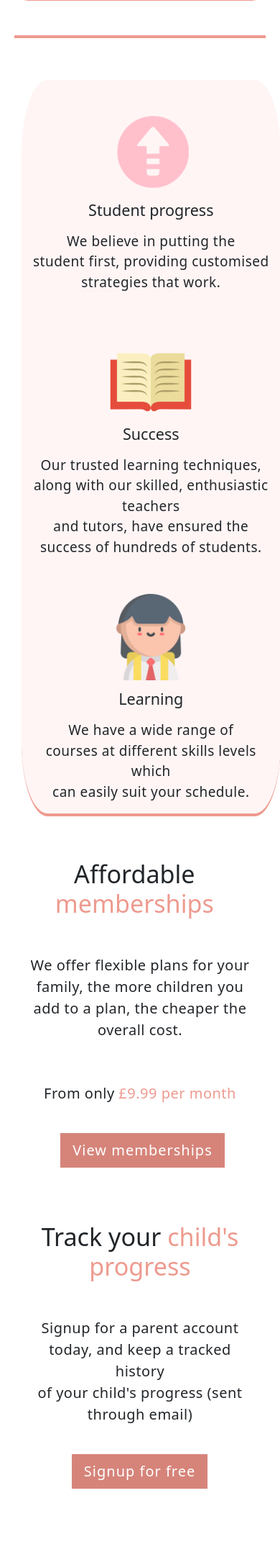
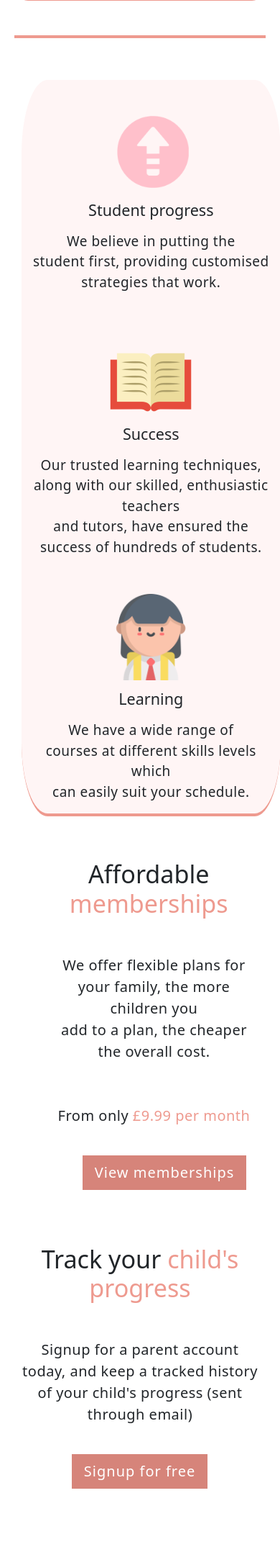
Before and after one commit to rising-stark/edtech_asacademy, a Django app: page / in a window 390 px wide; the page is wider, and only the part inside the window is pictured. Shown: the part 1531-3680 px from the top of that part at 72% size. Run offline with Django 3.2, Linux system fonts and the light colour scheme; the visitor is signed in with stand-in values (Sample User, id 1); some libraries are stand-ins or nearby versions.

Commit message:
made site mobile responsive, fixed layout issues in desktop mode, etc., please test everything and update me guys critique it

```diff
--- a/src/static/css/style.css
+++ b/src/static/css/style.css
@@ -1130,22 +1142,31 @@ margin-bottom: 100px;
 	position:absolute;
 
 left:14%;
-top:316%;
+top:249%;
 width: 31%;
 
 margin-bottom: 100px;
 }
-
+.container23{
+	position: relative;
+	margin-left: 55%;
+}
+.container42{
+	position: relative;
+	margin-left: 10%;
+}
 .logo5 {
 	position:absolute;
 left:56%;
-top: 477.5%;
+top: 387.5%;
 width: 34%;
 
 margin-bottom: 100px;
 }
 
-
+.text-left22{
+	text-align: left;
+}
 
 #contact{
     padding:10px 0 10px;
@@ -2144,5 +2166,8 @@ width: 35%;
 	-o-transition: all 0.3s;
 	transition: all 0.3s;
 }
-
-}
+.container23{
+	position: relative;
+margin-left:0%;
+}
+}
--- a/src/templates/_base.html
+++ b/src/templates/_base.html
@@ -34,11 +34,11 @@
   <form class="d-flex">
     <ul class="navbar-nav me-auto mb-2 mb-lg-0">
       {% if request.user.is_authenticated %}
-        <li class="nav-item5"><a class="nav-link" href="/profile">Welcome, <b><em>{{ request.user}}</em></b>&nbsp;&nbsp;<i class="fa fa-user"></i></a></li>
+        <li class="nav-item500"><a class="nav-link" href="/profile">Welcome, <b><em>{{ request.user}}</em></b>&nbsp;&nbsp;<i class="fa fa-user"></i></a></li>
         <li class="nav-item4"><a class="nav-link" href="/logout">logout</a></li>
       {% else %}
         <li class="nav-item4"><a class="nav-link" href="/login">Login</a></li>
-        <li class="nav-item500"><a class="nav-link btn-light  custom-btn" href="/signup">Signup</a></li>
+        <li class="nav-item5"><a class="nav-link btn-light  custom-btn" href="/signup">Signup</a></li>
       {% endif %}
     </ul>
 </form>
--- a/src/templates/index.html
+++ b/src/templates/index.html
@@ -10,6 +10,8 @@
     header#top {
         /* background: url("{% static 'images/header.png' %}") 50% 0 no-repeat fixed;
         background-size: cover; */
+        position: relative;
+        top: 100%;
         background: #fbe1ff;  /* fallback for old browsers */
         background: -webkit-linear-gradient(to right, #fad8ff, #ffeefe);  /* Chrome 10-25, Safari 5.1-6 */
         background: linear-gradient(to right, #ffffff, #fefbff); /* W3C, IE 10+/ Edge, Firefox 16+, Chrome 26+, Opera 12+, Safari 7+ */
@@ -177,7 +179,7 @@
 
 
 
-    <div class="container  ">
+    <div class="container42 ">
       <section>
               <h2 class="font-weight-bold display-4 text-left text-left12">Affordable <strong><span style="color: #EE9A8F">memberships</span></strong></h2>
               <br>
@@ -199,7 +201,7 @@
   </div>
 
 
-  <div class="container ">
+  <div class="container23">
     <section>
 
             <h2 class="font-weight-bold display-4 text-left2 text-left11">Track your <strong><span style="color: #EE9A8F">child's progress</span></strong></h2>
@@ -274,7 +276,7 @@
   <div class="container  ">
     <section>
 
-            <h2 class="font-weight-bold display-4 text-left">Contact<strong><span style="color: #EE9A8F"> AS Academy</span></strong></h2>
+            <h2 class="font-weight-bold display-4 text-left22">Contact<strong><span style="color: #EE9A8F"> AS Academy</span></strong></h2>
             <br>
             <br>
             <p class="pplan2"> Interested in shaping your child's future with AS Academy tuition? <br>Send us a message or give us a call, and we will be delighted
```
Also changed, not shown: other parts of src/static/css/style.css (+27 -14 lines).
